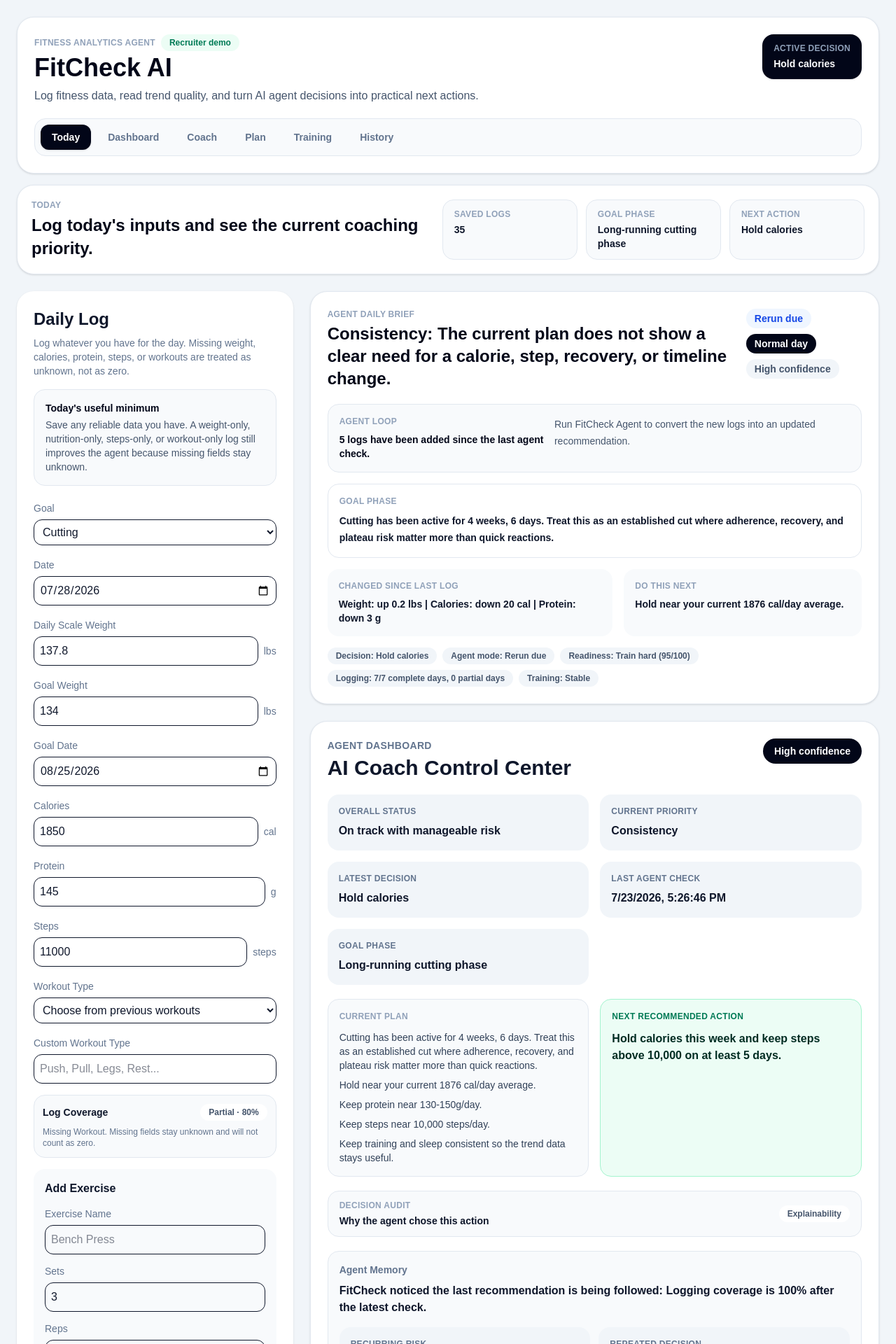
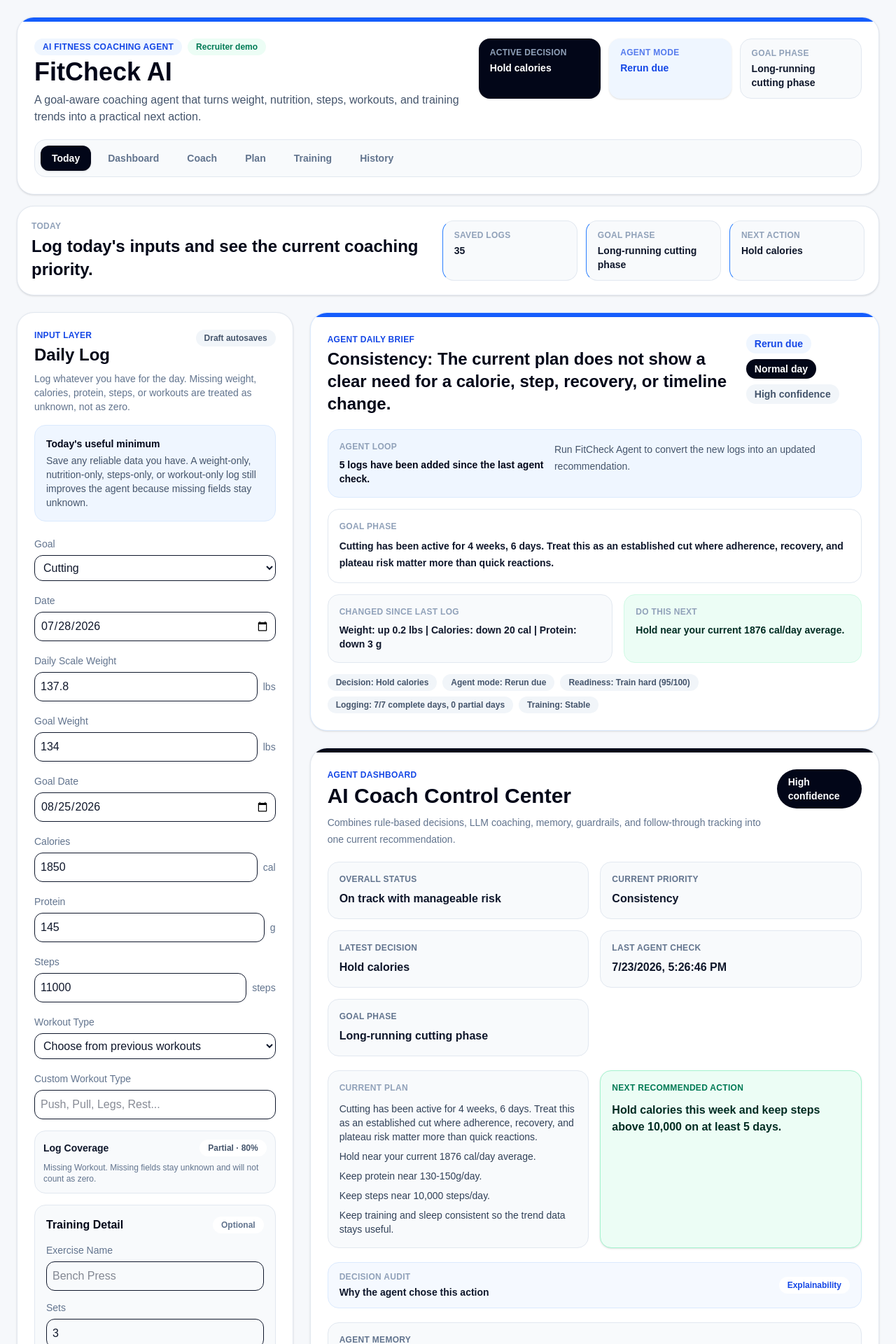
Before and after one commit to ayushs36/fitcheck-ai, a Next.js app: page / in a window 1280 px wide. Shown: the top 1920 px of the page at 70% size. Built offline with nearby package versions, Linux system fonts and the light colour scheme.

Commit message:
Polish Day 64 recruiter-ready UI

```diff
--- a/app/page.tsx
+++ b/app/page.tsx
@@ -27,6 +27,7 @@ import type {
   TrainingSignal,
   GoalHistoryRecord,
   GoalMemory,
+  DailyBrief,
 } from "@/types/fitness";
 import {
   calculateExerciseTrainingOutput,
@@ -2452,17 +2453,20 @@ const pageStats = (() => {
     { label: "Saved plans", value: `${coachingPlanHistory.length}` },
   ];
 })();
+const agentModeClass = getAgentModeShellClass(dailyBrief.agentMode);
 
   return (
-    <main className="min-h-screen bg-slate-100 p-4 text-slate-900 md:p-6">
+    <main className="min-h-screen bg-[#f6f8fb] p-4 text-slate-900 md:p-6">
       <div className="mx-auto max-w-7xl">
-        <header className="mb-4 rounded-3xl border border-slate-200 bg-white p-5 shadow-sm md:p-6">
-          <div className="flex flex-col gap-3 lg:flex-row lg:items-start lg:justify-between">
+        <header className="mb-4 overflow-hidden rounded-3xl border border-slate-200 bg-white shadow-sm">
+          <div className="h-1.5 bg-blue-600" />
+          <div className="p-5 md:p-6">
+          <div className="flex flex-col gap-5 lg:flex-row lg:items-start lg:justify-between">
             <div>
               <div className="flex flex-wrap items-center gap-2">
-                <p className="text-xs font-semibold uppercase tracking-wide text-slate-400">
-                  Fitness Analytics Agent
-                </p>
+                <span className="rounded-full bg-blue-50 px-3 py-1 text-xs font-semibold uppercase tracking-wide text-blue-700">
+                  AI Fitness Coaching Agent
+                </span>
                 <span
                   className={`rounded-full px-3 py-1 text-xs font-semibold ${
                     isDemoMode
@@ -2479,16 +2483,39 @@ const pageStats = (() => {
               </h1>
 
               <p className="mt-2 max-w-3xl text-sm leading-6 text-slate-600 md:text-base">
-                Log fitness data, read trend quality, and turn AI agent
-                decisions into practical next actions.
+                A goal-aware coaching agent that turns weight, nutrition,
+                steps, workouts, and training trends into a practical next
+                action.
               </p>
             </div>
 
-            <div className="w-fit rounded-2xl bg-slate-950 px-4 py-3 text-white shadow-sm">
-              <p className="text-xs font-semibold uppercase tracking-wide text-slate-400">
-                Active Decision
-              </p>
-              <p className="mt-1 text-sm font-semibold">{agentDecision.action}</p>
+            <div className="grid gap-3 sm:grid-cols-3 lg:min-w-[520px]">
+              <div className="rounded-2xl bg-slate-950 px-4 py-3 text-white shadow-sm">
+                <p className="text-xs font-semibold uppercase tracking-wide text-slate-400">
+                  Active Decision
+                </p>
+                <p className="mt-1 text-sm font-semibold">
+                  {agentDecision.action}
+                </p>
+              </div>
+
+              <div className={`rounded-2xl px-4 py-3 shadow-sm ${agentModeClass}`}>
+                <p className="text-xs font-semibold uppercase tracking-wide opacity-70">
+                  Agent Mode
+                </p>
+                <p className="mt-1 text-sm font-semibold">
+                  {dailyBrief.agentMode}
+                </p>
+              </div>
+
+              <div className="rounded-2xl border border-slate-200 bg-slate-50 px-4 py-3">
+                <p className="text-xs font-semibold uppercase tracking-wide text-slate-400">
+                  Goal Phase
+                </p>
+                <p className="mt-1 text-sm font-semibold text-slate-900">
+                  {goalMemory.phaseLabel}
+                </p>
+              </div>
             </div>
           </div>
 
@@ -2511,6 +2538,7 @@ const pageStats = (() => {
               );
             })}
           </nav>
+          </div>
         </header>
 
         <section className="mb-6 rounded-3xl border border-slate-200 bg-white p-5 shadow-sm">
@@ -2528,7 +2556,7 @@ const pageStats = (() => {
               {pageStats.map((stat) => (
                 <div
                   key={stat.label}
-                  className="rounded-2xl border border-slate-200 bg-slate-50 px-4 py-3"
+                  className="rounded-2xl border border-slate-200 border-l-blue-500 bg-slate-50 px-4 py-3"
                 >
                   <p className="text-xs font-semibold uppercase tracking-wide text-slate-400">
                     {stat.label}
@@ -3077,6 +3105,22 @@ function EmptyMetricState({
   );
 }
 
+function getAgentModeShellClass(mode: DailyBrief["agentMode"]) {
+  if (mode === "Rerun due") {
+    return "bg-blue-50 text-blue-700";
+  }
+
+  if (mode === "Ready to run") {
+    return "bg-emerald-50 text-emerald-700";
+  }
+
+  if (mode === "Refresh data" || mode === "Build baseline") {
+    return "bg-amber-50 text-amber-700";
+  }
+
+  return "bg-slate-100 text-slate-700";
+}
+
 function getStrengthStatusFromTrainingSignal(trainingSignal: TrainingSignal) {
   if (trainingSignal.status === "Need more data") {
     return "Need more matching workout data";
--- a/components/AgentDashboardCard.tsx
+++ b/components/AgentDashboardCard.tsx
@@ -29,13 +29,21 @@ export function AgentDashboardCard({
     Boolean(previousDecision) && previousDecision === latestDecision;
 
   return (
-    <section className="rounded-3xl border border-slate-200 bg-white p-6 shadow-sm">
+    <section className="overflow-hidden rounded-3xl border border-slate-200 bg-white shadow-sm">
+      <div className="h-1.5 bg-slate-950" />
+      <div className="p-6">
       <div className="flex flex-col gap-3 md:flex-row md:items-start md:justify-between">
         <div>
-          <p className="text-sm font-semibold uppercase tracking-wide text-slate-500">
+          <p className="text-xs font-semibold uppercase tracking-wide text-blue-700">
             Agent Dashboard
           </p>
-          <h2 className="mt-1 text-3xl font-bold">AI Coach Control Center</h2>
+          <h2 className="mt-1 text-3xl font-bold text-slate-950">
+            AI Coach Control Center
+          </h2>
+          <p className="mt-2 max-w-3xl text-sm leading-6 text-slate-500">
+            Combines rule-based decisions, LLM coaching, memory, guardrails,
+            and follow-through tracking into one current recommendation.
+          </p>
         </div>
 
         <span className="w-fit rounded-full bg-slate-950 px-4 py-2 text-sm font-semibold text-white">
@@ -71,7 +79,7 @@ export function AgentDashboardCard({
           </div>
         </div>
 
-        <div className="rounded-2xl border border-emerald-200 bg-emerald-50 p-4">
+        <div className="rounded-2xl border border-emerald-200 bg-emerald-50 p-4 shadow-sm">
           <p className="text-xs font-semibold uppercase tracking-wide text-emerald-700">
             Next Recommended Action
           </p>
@@ -83,7 +91,7 @@ export function AgentDashboardCard({
         </div>
       </div>
 
-      <details className="mt-5 rounded-2xl border border-slate-200 bg-slate-50">
+      <details className="mt-5 rounded-2xl border border-blue-100 bg-blue-50/60">
         <summary className="cursor-pointer list-none px-4 py-3">
           <div className="flex flex-col gap-2 md:flex-row md:items-center md:justify-between">
             <div>
@@ -94,13 +102,13 @@ export function AgentDashboardCard({
                 Why the agent chose this action
               </p>
             </div>
-            <span className="w-fit rounded-full bg-white px-3 py-1 text-xs font-semibold text-slate-600">
+            <span className="w-fit rounded-full bg-white px-3 py-1 text-xs font-semibold text-blue-700">
               Explainability
             </span>
           </div>
         </summary>
 
-        <div className="space-y-5 border-t border-slate-200 px-4 py-4">
+        <div className="space-y-5 border-t border-blue-100 bg-white/70 px-4 py-4">
           <p className="text-sm leading-6 text-slate-700">
             {agentDecisionTrace.summary}
           </p>
@@ -151,7 +159,9 @@ export function AgentDashboardCard({
       </details>
 
       <div className="mt-5 rounded-2xl border border-slate-200 bg-slate-50 p-4">
-        <p className="text-sm font-semibold text-slate-500">Agent Memory</p>
+        <p className="text-xs font-semibold uppercase tracking-wide text-slate-500">
+          Agent Memory
+        </p>
         <p className="mt-2 font-semibold text-slate-900">
           {agentMemory.noticedPattern}
         </p>
@@ -203,8 +213,8 @@ export function AgentDashboardCard({
         </div>
       </div>
 
-      <div className="mt-5 rounded-2xl bg-slate-100 p-4">
-        <p className="text-sm font-semibold text-slate-500">
+      <div className="mt-5 rounded-2xl border border-slate-200 bg-white p-4">
+        <p className="text-xs font-semibold uppercase tracking-wide text-slate-500">
           Recommendation Change
         </p>
 
@@ -230,6 +240,7 @@ export function AgentDashboardCard({
             Run FitCheck Agent at least twice to compare recommendation changes.
           </p>
         )}
+      </div>
       </div>
     </section>
   );
@@ -261,7 +272,7 @@ function AgentDashboardStat({
   value: string;
 }) {
   return (
-    <div className="rounded-2xl bg-slate-100 p-4">
+    <div className="rounded-2xl border border-slate-200 bg-slate-50 p-4">
       <p className="text-xs font-semibold uppercase tracking-wide text-slate-500">
         {label}
       </p>
--- a/components/DailyBriefCard.tsx
+++ b/components/DailyBriefCard.tsx
@@ -4,10 +4,12 @@ export function DailyBriefCard({ brief }: { brief: DailyBrief }) {
   const modeClass = getModeClass(brief.agentMode);
 
   return (
-    <section className="rounded-3xl border border-slate-200 bg-white p-6 shadow-sm">
+    <section className="overflow-hidden rounded-3xl border border-blue-100 bg-white shadow-sm">
+      <div className="h-1.5 bg-blue-600" />
+      <div className="p-6">
       <div className="flex flex-col gap-3 md:flex-row md:items-start md:justify-between">
         <div>
-          <p className="text-xs font-semibold uppercase tracking-wide text-slate-400">
+          <p className="text-xs font-semibold uppercase tracking-wide text-blue-700">
             Agent Daily Brief
           </p>
           <h2 className="mt-1 text-2xl font-semibold text-slate-950">
@@ -30,7 +32,7 @@ export function DailyBriefCard({ brief }: { brief: DailyBrief }) {
         </div>
       </div>
 
-      <div className="mt-5 rounded-2xl border border-slate-200 bg-slate-50 p-4">
+      <div className="mt-5 rounded-2xl border border-blue-100 bg-blue-50 p-4">
         <div className="flex flex-col gap-3 lg:flex-row lg:items-start lg:justify-between">
           <div>
             <p className="text-xs font-semibold uppercase tracking-wide text-slate-400">
@@ -57,7 +59,7 @@ export function DailyBriefCard({ brief }: { brief: DailyBrief }) {
       </div>
 
       <div className="mt-4 grid gap-4 lg:grid-cols-[1.2fr_1fr]">
-        <div className="rounded-2xl bg-slate-50 p-4">
+        <div className="rounded-2xl border border-slate-200 bg-slate-50 p-4">
           <p className="text-xs font-semibold uppercase tracking-wide text-slate-400">
             Changed Since Last Log
           </p>
@@ -66,11 +68,11 @@ export function DailyBriefCard({ brief }: { brief: DailyBrief }) {
           </p>
         </div>
 
-        <div className="rounded-2xl bg-slate-50 p-4">
+        <div className="rounded-2xl border border-emerald-100 bg-emerald-50 p-4">
           <p className="text-xs font-semibold uppercase tracking-wide text-slate-400">
             Do This Next
           </p>
-          <p className="mt-2 text-sm font-semibold text-slate-900">
+          <p className="mt-2 text-sm font-semibold text-emerald-950">
             {brief.nextAction}
           </p>
         </div>
@@ -85,6 +87,7 @@ export function DailyBriefCard({ brief }: { brief: DailyBrief }) {
             {item}
           </span>
         ))}
+      </div>
       </div>
     </section>
   );
--- a/components/DailyLogCard.tsx
+++ b/components/DailyLogCard.tsx
@@ -46,14 +46,27 @@ export function DailyLogCard({
   clearAllLogs: () => void;
 }) {
   return (
-    <section className="rounded-3xl bg-white p-6 shadow-sm">
-      <h2 className="text-2xl font-semibold">Daily Log</h2>
+    <section className="rounded-3xl border border-slate-200 bg-white p-6 shadow-sm">
+      <div className="flex flex-col gap-3 sm:flex-row sm:items-start sm:justify-between">
+        <div>
+          <p className="text-xs font-semibold uppercase tracking-wide text-blue-700">
+            Input Layer
+          </p>
+          <h2 className="mt-1 text-2xl font-semibold text-slate-950">
+            Daily Log
+          </h2>
+        </div>
+
+        <span className="w-fit rounded-full bg-slate-100 px-3 py-1 text-xs font-semibold text-slate-600">
+          {editingId ? "Editing saved day" : "Draft autosaves"}
+        </span>
+      </div>
       <p className="mt-2 text-sm text-slate-500">
         Log whatever you have for the day. Missing weight, calories, protein,
         steps, or workouts are treated as unknown, not as zero.
       </p>
 
-      <div className="mt-4 rounded-2xl border border-slate-200 bg-slate-50 p-4">
+      <div className="mt-4 rounded-2xl border border-blue-100 bg-blue-50 p-4">
         <p className="text-sm font-semibold text-slate-950">
           Today&apos;s useful minimum
         </p>
@@ -172,8 +185,13 @@ export function DailyLogCard({
           </p>
         </div>
 
-        <div className="rounded-2xl bg-slate-50 p-4">
-          <h3 className="font-semibold">Add Exercise</h3>
+        <div className="rounded-2xl border border-slate-200 bg-slate-50 p-4">
+          <div className="flex items-center justify-between gap-3">
+            <h3 className="font-semibold text-slate-950">Training Detail</h3>
+            <span className="rounded-full bg-white px-3 py-1 text-xs font-semibold text-slate-500">
+              Optional
+            </span>
+          </div>
 
           <div className="mt-3 space-y-3">
             {suggestedExercises.length > 0 && (
@@ -245,7 +263,7 @@ export function DailyLogCard({
 
             <button
               onClick={addExercise}
-              className="w-full rounded-xl bg-slate-900 px-4 py-2 font-semibold text-white"
+              className="w-full rounded-xl bg-slate-900 px-4 py-2 font-semibold text-white transition hover:bg-slate-700"
             >
               Add Exercise
             </button>
@@ -285,7 +303,7 @@ export function DailyLogCard({
 
         <button
           onClick={saveLog}
-          className="w-full rounded-2xl bg-black px-4 py-3 font-semibold text-white"
+          className="w-full rounded-2xl bg-slate-950 px-4 py-3 font-semibold text-white shadow-sm transition hover:bg-slate-700"
         >
           {editingId ? "Update Log" : "Add Daily Log"}
         </button>
@@ -299,18 +317,30 @@ export function DailyLogCard({
         {editingId && (
           <button
             onClick={resetEntry}
-            className="w-full rounded-2xl bg-slate-200 px-4 py-3 font-semibold"
+            className="w-full rounded-2xl bg-slate-200 px-4 py-3 font-semibold text-slate-700 transition hover:bg-slate-300"
           >
             Cancel Edit
           </button>
         )}
 
-        <button
-          onClick={clearAllLogs}
-          className="w-full rounded-2xl bg-red-100 px-4 py-3 font-semibold text-red-700"
-        >
-          Clear All Logs
-        </button>
+        <details className="rounded-2xl border border-red-100 bg-red-50/60">
+          <summary className="cursor-pointer list-none px-4 py-3 text-sm font-semibold text-red-700">
+            Data controls
+          </summary>
+
+          <div className="border-t border-red-100 p-4">
+            <p className="text-sm leading-5 text-red-900">
+              Clearing logs is protected by confirmation and creates a local
+              backup before removing saved entries.
+            </p>
+            <button
+              onClick={clearAllLogs}
+              className="mt-3 w-full rounded-xl bg-white px-4 py-2 text-sm font-semibold text-red-700 transition hover:bg-red-100"
+            >
+              Clear All Logs
+            </button>
+          </div>
+        </details>
       </div>
     </section>
   );
```
